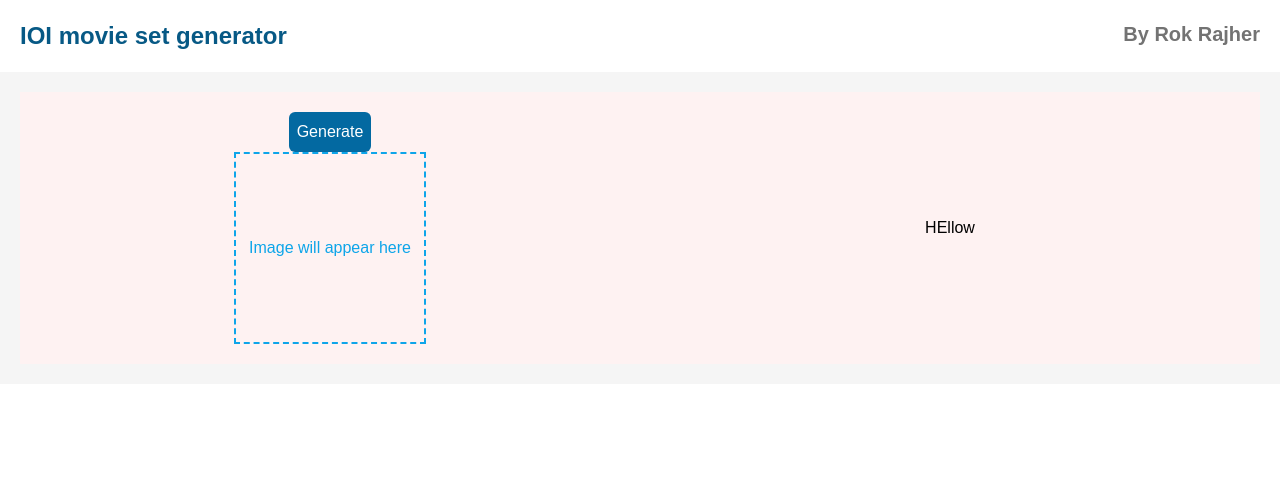
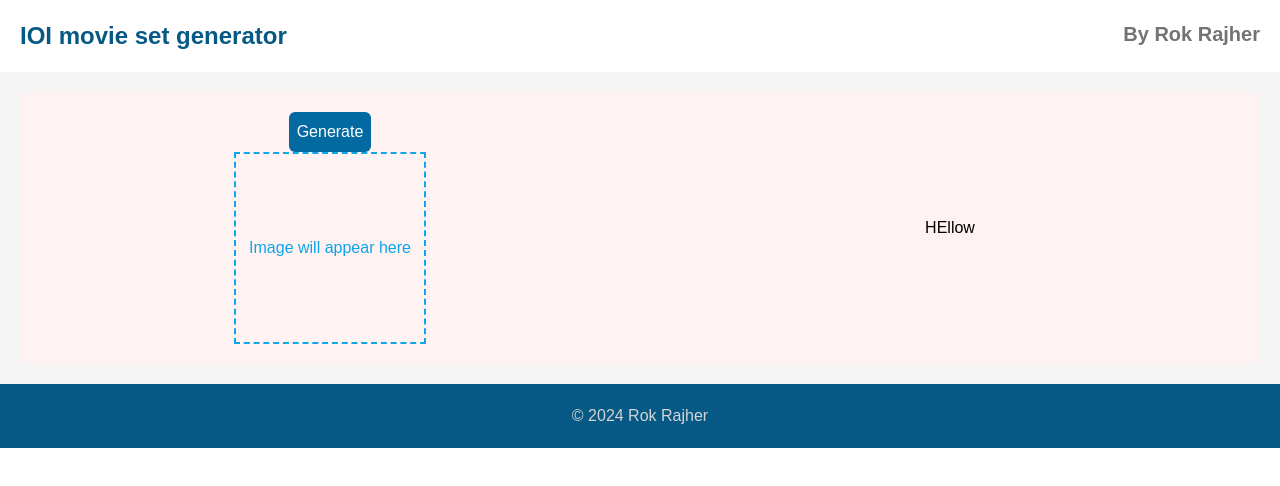
Before and after one commit to rokrajher/IOI-project-2, a Next.js app in the folder frontend/: page / in a window 1280 px wide. Shown: the top 486 px of the page. Built offline with nearby package versions, Linux system fonts and the light colour scheme; no server answers.

Commit message:
added footer

```diff
--- /dev/null
+++ b/frontend/app/components/footer.tsx
@@ -0,0 +1,7 @@
+export default function Footer() {
+  return (
+    <footer className='bg-sky-800 text-neutral-300 text-center p-5'>
+      <p>© 2024 Rok Rajher</p>
+    </footer>
+  );
+}
--- a/frontend/app/layout.tsx
+++ b/frontend/app/layout.tsx
@@ -1,6 +1,7 @@
 import type { Metadata } from "next";
 import localFont from "next/font/local";
 import "./globals.css";
+import Footer from "./components/footer";
 
 const geistSans = localFont({
   src: "./fonts/GeistVF.woff",
@@ -30,6 +31,7 @@ export default function RootLayout({
       >
         {children}
       </body>
+      <Footer />
     </html>
   );
 }
```
